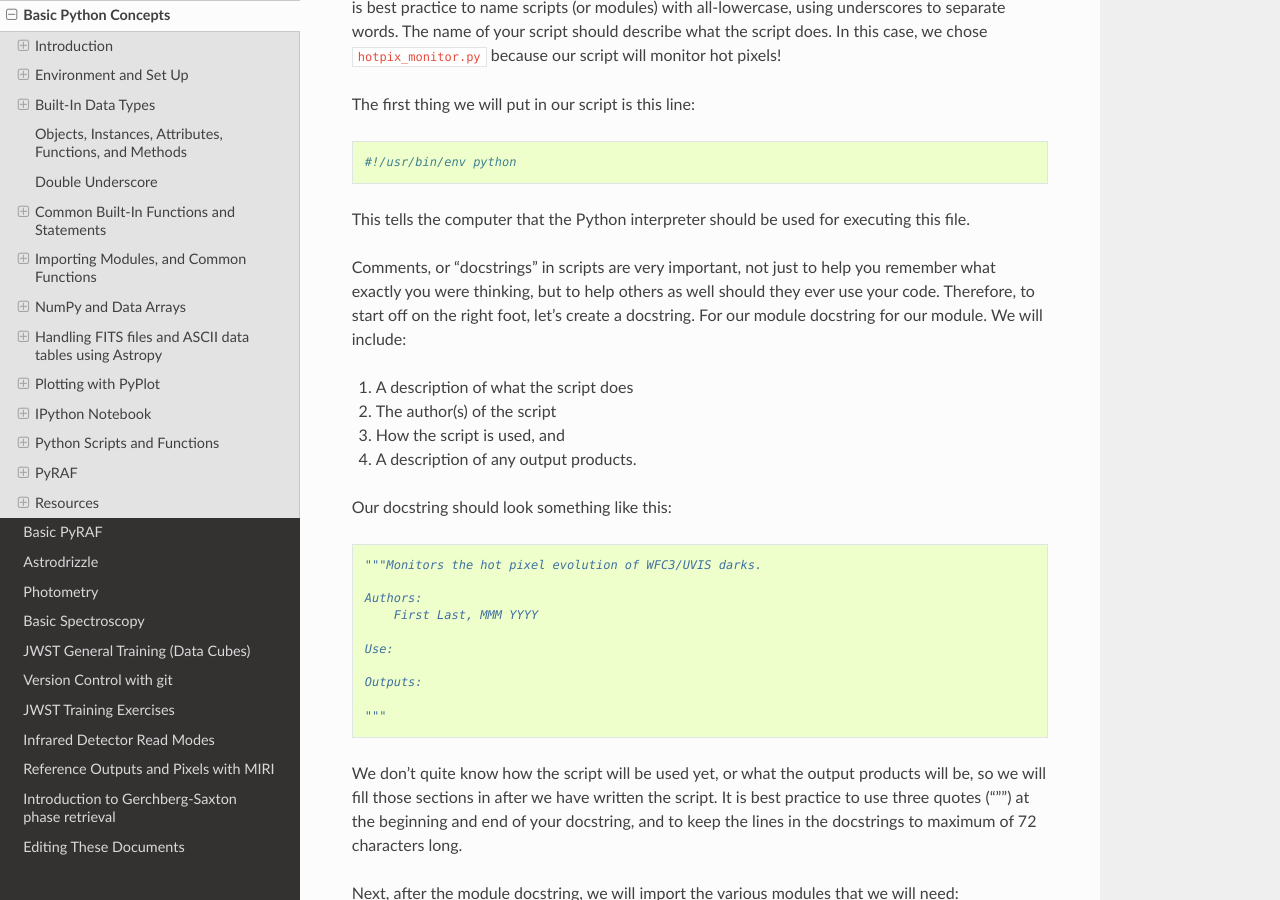
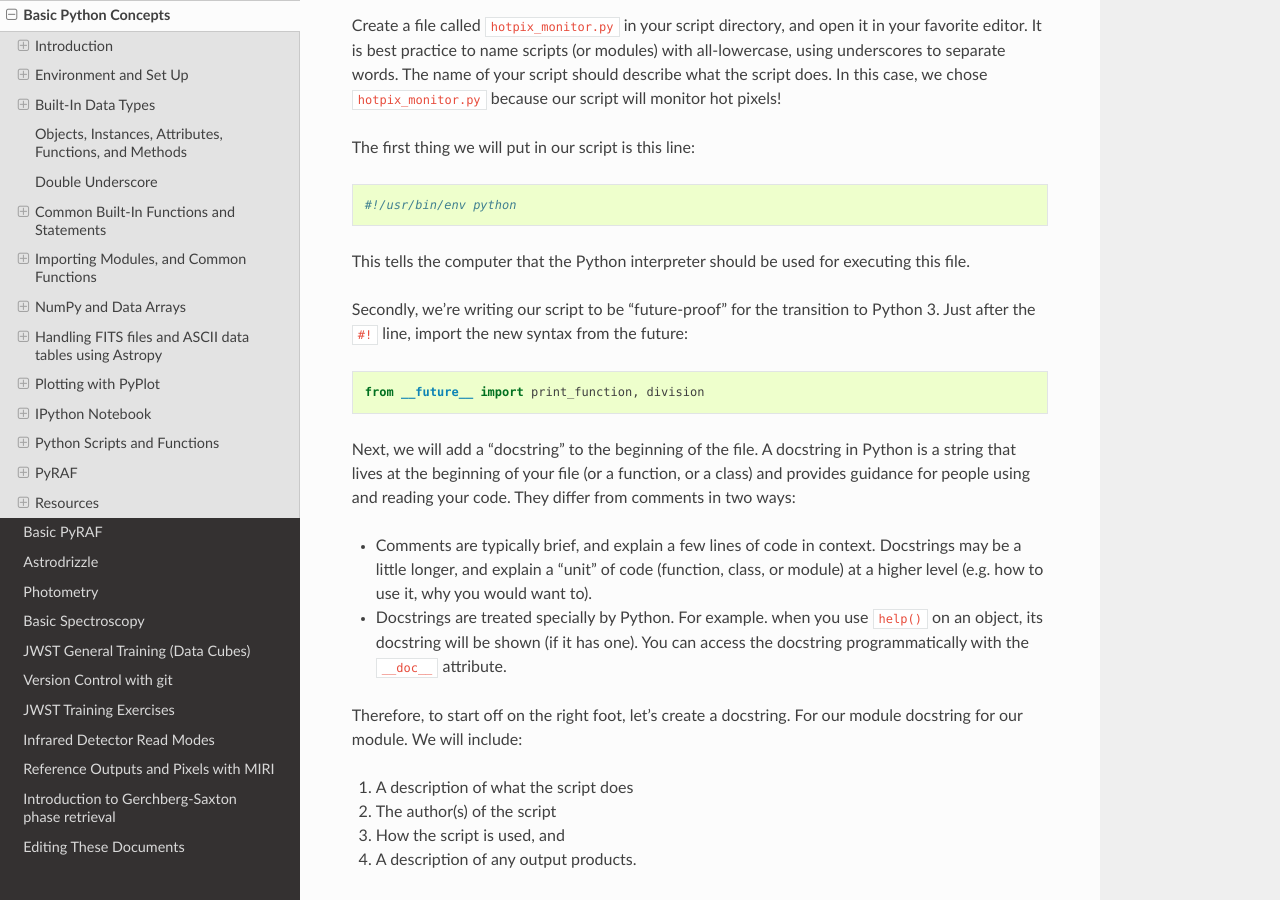
Before and after one commit to staceybright/training-library, a Sphinx documentation site: the page built from source/python.txt, in a window 1280 px wide and 900 px high, scrolled down 52605 px. Built offline with Sphinx 7.4.7 and the Read the Docs theme 2.0.0, drawn with Linux system fonts in a browser that asks for light colours; some of the changed text lies outside the part shown.

Commit message:
Align IPython notebook instructions with best practices; update hotpix_monitor exercise to use __future__ imports

```diff
--- a/source/python.txt
+++ b/source/python.txt
@@ -1629,8 +1627,15 @@
 flux percent differences and are dimensionless. Now we will import
 PyPlot and make our first plot, using a *figure* object...
 
-   >>> import matplotlib.pyplot as pyplot
-   >>> figure, ax = pyplot.subplots()
+   >>> import matplotlib.pyplot as plt
+   >>> figure, ax = plt.subplots()
+
+.. tip::
+
+   Are you doing the exercises in an IPython notebook? You can have your plots show up in the same window, in line with your code. Use ``%matplotlib inline`` before importing pyplot, like this::
+
+      %matplotlib inline
+      import matplotlib.pyplot as plt
 
 Now we can begin to plot into the *figure* object, via the *ax* axis
 created in the previous step. Each subsequent call to the inherited
@@ -1819,7 +1824,7 @@
 If, say, we wanted a 2\ :math:`\times`\ 2 grid and wanted to place a
 plot in the lower right corner, we would write 224.
 
-   >>> figure = pyplot.figure(figsize = (10,10))
+   >>> figure = plt.figure(figsize = (10,10))
    >>> ax1 = pyplot.subplot(211, title='Amp A')
    >>> ax1.scatter(data_A['Time'], data_A['Flux_diff'], c='blue')
 
@@ -1943,20 +1948,16 @@
 
 A unique feature that the notebook has is the ability to plot inline.
 
-You can initialize inline plotting two ways.
-
-From the terminal::
-
-   $ ur_setup common ssbx
-   $ ipython notebook –pylab inline
-
-From the notebook window:
-
-   >>> %pylab inline --no-import-all
-
-Without telling the notebook to plot inline, plots will pop up in a
-separate window just as they normally would plotting in the Python
-terminal.
+At the top of your notebook, add a cell containing::
+
+   %matplotlib inline
+
+Then import matplotlib and numpy as usual::
+
+   from matplotlib import pyplot as plt
+   import numpy as np
+
+Now, when you create a figure, it will appear in the notebook!
 
 Notebook Examples
 -----------------
@@ -2021,8 +2022,6 @@
 
 Python is developed by a community of volunteers and distributed for free. In 2008, this community decided to fix some long-standing bugs in the previous major version of Python (the ``2.x`` branch, which had been developed from 2000 onwards), and call the new version "Python 3". The nature of these fixes meant that users couldn't simply install Python 3 and expect everything to work immediately.
 
-In theory, automated migration tools and great new features would encourage people to update their code to work with the latest version. In practice, there was a lot of resistance from people who didn't see the added benefits as worth the time required to update their code.
-
 The creators of Python have decreed that Python 2 will no longer be updated, and Python 3 is the way forward. The Institute has started migrating to Python 3, but during this transitional period you should be aware that you may encounter code that works with only Python 2 (or only Python 3).
 
 New code should be written to be forwards compatible with Python 3, *especially* if it will be used by other members of your team! There are more comprehensive guides elsewhere, but we want to call your attention to two important things that will change with Python 3. In Python 2, this code is fine::
@@ -2064,7 +2063,10 @@
    >>> 7.0 // 3
    2.0
 
-You can make your code future-proof by "importing" functionality from the future. :ref:`python_scripts` will discuss this more, but in general when writing scripts that stand alone, it is a good idea to include this at the top::
+What you should do about it
+^^^^^^^^^^^^^^^^^^^^^^^^^^^
+
+You can make your code future-proof by "importing" functionality from the future. When writing stand-alone scripts (as opposed to snippets in the interactive environment), it is a good idea to include this at the top (after any ``#!`` line)::
 
    from __future__ import print_function, division
 
@@ -2100,11 +2102,16 @@
 This tells the computer that the Python interpreter should be used for
 executing this file.
 
-Comments, or "docstrings" in scripts are very important, not just to
-help you remember what exactly you were thinking, but to help others as
-well should they ever use your code. Therefore, to start off on the
-right foot, let's create a docstring. For our module docstring for our
-module. We will include:
+Secondly, we're writing our script to be "future-proof" for the transition to Python 3. Just after the ``#!`` line, import the new syntax from the future::
+
+   from __future__ import print_function, division
+
+Next, we will add a "docstring" to the beginning of the file. A docstring in Python is a string that lives at the beginning of your file (or a function, or a class) and provides guidance for people using and reading your code. They differ from comments in two ways:
+
+- Comments are typically brief, and explain a few lines of code in context. Docstrings may be a little longer, and explain a "unit" of code (function, class, or module) at a higher level (e.g. how to use it, why you would want to).
+- Docstrings are treated specially by Python. For example. when you use ``help()`` on an object, its docstring will be shown (if it has one). You can access the docstring programmatically with the ``__doc__`` attribute.
+
+Therefore, to start off on the right foot, let's create a docstring. For our module docstring for our module. We will include:
 
 1. A description of what the script does
 2. The author(s) of the script
@@ -2241,7 +2248,7 @@
 This should leave our script looking something like this::
 
     #!/usr/bin/env python
-
+    from __future__ import print_function, division
     """Monitors the hot pixel evolution of WFC3/UVIS darks.
 
     Authors:
@@ -2345,7 +2352,7 @@
 Now our script should look something like this::
 
     #!/usr/bin/env python
-
+    from __future__ import print_function, division
     """Monitors the hot pixel evolution of WFC3/UVIS darks.
 
     Authors:
@@ -2520,7 +2527,7 @@
 explanation::
 
     #!/usr/bin/env python
-
+    from __future__ import print_function, division
     """Monitors the hot pixel evolution of WFC3/UVIS darks.
 
     Authors:
@@ -2555,7 +2562,7 @@
 So, our entire script should look something like this::
 
     #!/usr/bin/env python
-
+    from __future__ import print_function, division
     """Monitors the hot pixel evolution of WFC3/UVIS darks.
 
     Authors:
@@ -2741,12 +2748,15 @@
 
    $ ./hotpix_monitor.py
 
+.. tip::
+
+   Seeing "permission denied"? You have to mark the script file as "executable"::
+
+      $ chmod +x ./hotpix_monitor.py
+
 This is nice. You do not have to type 'python', you can run it from
 anywhere, and you do not have to be in the Python interactive
-environment. To be able to call your script from anywhere on your
-computer, add your script directory to your executable PATH::
-
-   setenv PATH .:/my/script/directory:{$PATH}
+environment.
 
 .. admonition:: Exercise
    :class: note
```
Also changed, not shown: other parts of source/python.txt (+2 -4 lines).
